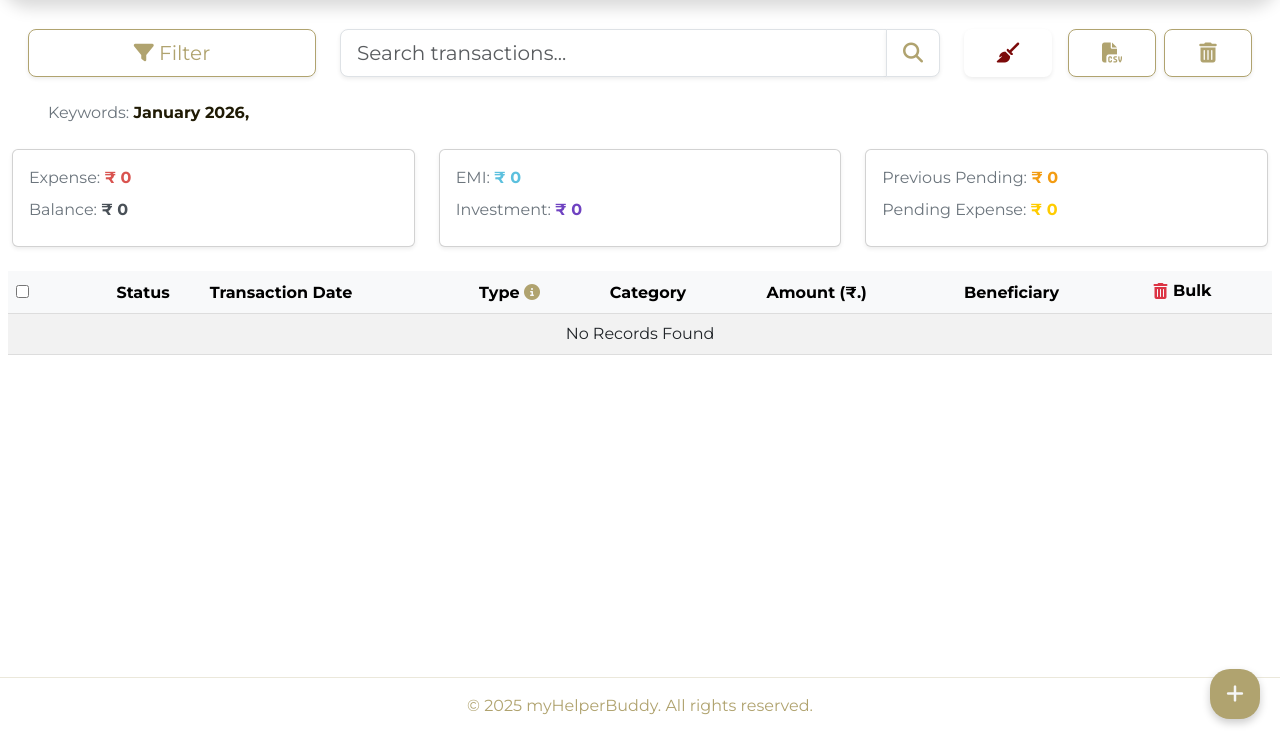
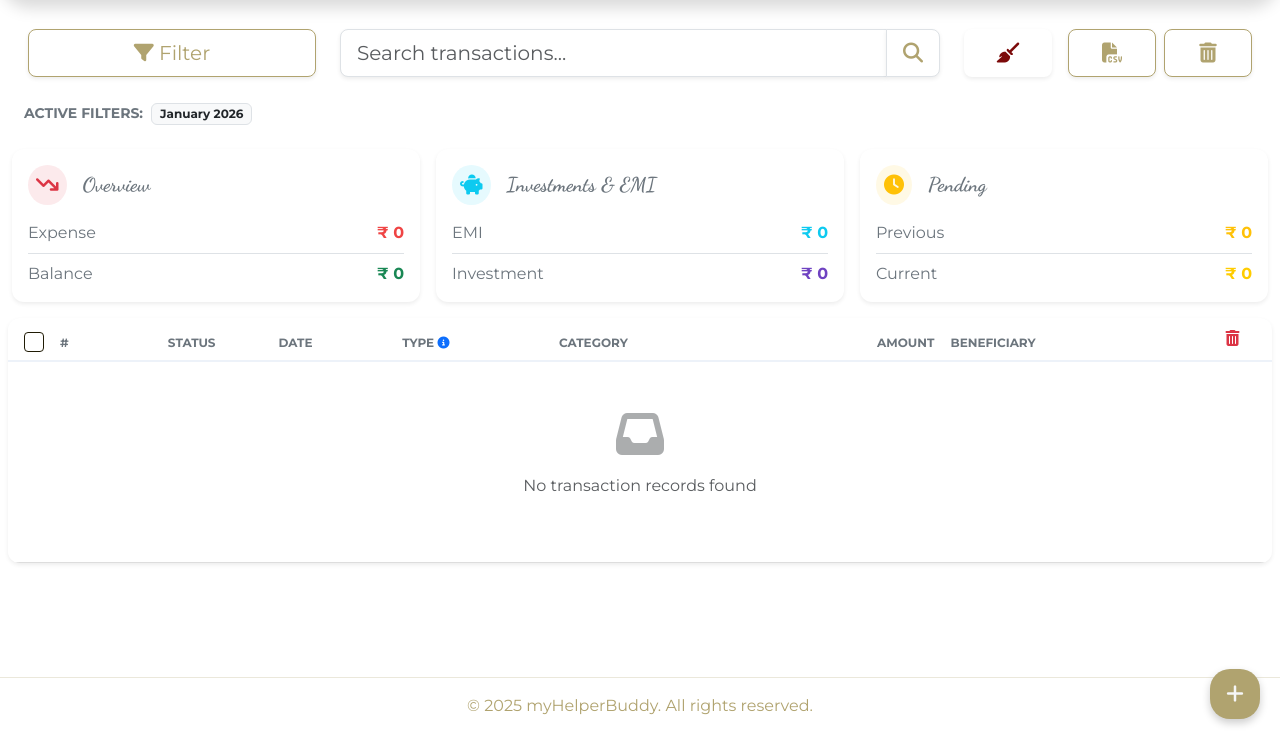
Before and after one commit to goodluckyash04/myHelperBuddy, a Django app: page /transaction-detail/ in a window 1280 px wide. Shown: the part 61-800 px from the top of the page. Run offline with Django 4.2, Linux system fonts and the light colour scheme; the visitor is signed in with stand-in values (Sample User, id 1); data comes from the database, SQL or seed files in the repository; some libraries are stand-ins or nearby versions; some web fonts are replaced.

Commit message:
txn detail module enhanced

```diff
--- a/accounts/templates/transaction/transactionDetails.html
+++ b/accounts/templates/transaction/transactionDetails.html
@@ -6,23 +6,27 @@
 
 <!-- Keyword Display -->
 {% if key %}
-    <p class="mt-3 ms-5 text-secondary">Keyword : <b><span id="key" style="color: var(--primary-dark);">{{ key }}</span></b></p>
+    <div class="px-4 mt-3">
+        <span class="text-secondary small text-uppercase fw-bold">Active Filter:</span>
+        <span class="badge bg-primary-subtle text-primary border border-primary-subtle ms-2">{{ key }}</span>
+    </div>
 {% elif data %}
-    <p class="mt-3 ms-5 text-secondary">Keywords:
+    <div class="px-4 mt-3">
+        <span class="text-secondary small text-uppercase fw-bold">Active Filters:</span>
         {% for j, i in data.items %}
             {% if i != "" %}
                 {% if j == "type" %}
                     {% for item in i %}
-                        <b><span id="key" style="color: var(--primary-dark);">{{ item }},</span></b>
+                        <span class="badge bg-light text-dark border ms-1">{{ item }}</span>
                     {% endfor %}
                 {% else %}
-                    <b><span id="key" style="color: var(--primary-dark);">{{ i }},</span></b>
+                    <span class="badge bg-light text-dark border ms-1">{{ i }}</span>
                 {% endif %}
             {% endif %}
         {% endfor %}
-    </p>
+    </div>
 {% else %}
-    <span id="key" class="text-success visually-hidden">mhb_transactions</span>
+    <span id="key" class="visually-hidden">mhb_transactions</span>
 {% endif %}
 
 <!-- Transaction summary Table -->
--- a/accounts/templates/transaction/transaction_detail_table.html
+++ b/accounts/templates/transaction/transaction_detail_table.html
@@ -1,64 +1,92 @@
 <!-- Table with Data -->
-<div class="table-responsive mx-2" style="max-height: 370px; overflow-y: auto; overflow-x: auto;">
+<!-- Table with Data -->
+<div class="card border-0 shadow-sm mx-2 mt-3" style="border-radius: 12px; overflow: hidden;">
+    <div class="table-responsive" style="max-height: 450px; overflow-y: auto;">
         <form method="POST" action="/delete-transaction/">
             {% csrf_token %}
-        <table class="table table-striped table-hover" id="myTable">
-            <thead class="table-light sticky-top">
+            <table class="table table-hover align-middle mb-0" id="myTable">
+                <thead class="bg-light sticky-top" style="z-index: 1;">
                     <tr>
-                    <th><input type="checkbox" id="select-all-checkbox" onChange="selectMultiple()"></th>
-                    <th></th>
-                    <th class="text-center">Status</th>
-                    <th>Transaction Date</th>
-                    <th>Type&nbsp;<i class="fa-solid fa-circle-info" style="color: var(--primary);" onClick="hiddendiscription()"></i></th>
-                    <th>Category</th>
-                    <th>Amount (₹.)</th>
-                    <th scope="col"  >Beneficiary</th>
-                    <th id="th-desc" hidden="true" >Description</th>
-                    <!-- <th >Manage</th> -->
-                    <th ><button class="btn p-0" type="submit"><i class="fa-solid fa-trash-alt" style="color: #dc3545;"></i></button> Bulk</th>
+                        <th class="ps-3" width="40"><input type="checkbox" class="form-check-input" id="select-all-checkbox" onChange="selectMultiple()"></th>
+                        <th class="text-secondary text-uppercase fw-bold" style="font-size: 0.75rem;">#</th>
+                        <th class="text-center text-secondary text-uppercase fw-bold" style="font-size: 0.75rem;">Status</th>
+                        <th class="text-secondary text-uppercase fw-bold" style="font-size: 0.75rem;">Date</th>
+                        <th class="text-secondary text-uppercase fw-bold" style="font-size: 0.75rem;">Type <i class="fa-solid fa-circle-info text-primary cursor-pointer" onClick="hiddendiscription()" title="Toggle Description"></i></th>
+                        <th class="text-secondary text-uppercase fw-bold" style="font-size: 0.75rem;">Category</th>
+                        <th class="text-end text-secondary text-uppercase fw-bold" style="font-size: 0.75rem;">Amount</th>
+                        <th class="text-secondary text-uppercase fw-bold" style="font-size: 0.75rem;">Beneficiary</th>
+                        <th id="th-desc" hidden="true" class="text-secondary text-uppercase fw-bold" style="font-size: 0.75rem;">Description</th>
+                        <th class="text-center text-secondary text-uppercase fw-bold" style="font-size: 0.75rem;">
+                            <button class="btn btn-link p-0 text-danger" type="submit" title="Delete Selected">
+                                <i class="fa-solid fa-trash-can"></i>
+                            </button>
+                        </th>
                     </tr>
                 </thead>
-            <tbody>
+                <tbody class="border-top-0">
                     {% if transaction_data %}
                         {% for i in transaction_data %}
                             <tr>
-                            <td><input type="checkbox" name="record_ids" value="{{ i.id }}"></td>
-                            <td>{{ forloop.counter }}</td>
+                                <td class="ps-3"><input type="checkbox" class="form-check-input" name="record_ids" value="{{ i.id }}"></td>
+                                <td class="text-muted">{{ forloop.counter }}</td>
                                 <td class="text-center">
-                                <a href="/update-transaction-status/{{ i.id }}">
+                                    <a href="/update-transaction-status/{{ i.id }}" class="text-decoration-none" title="Toggle Status">
                                         {% if i.status == 'Completed' %}
-                                        <i class="fa-solid fa-circle-check text-success"></i>
+                                            <span class="badge bg-soft-success text-success rounded-pill px-2">
+                                                <i class="fa-solid fa-check me-1"></i> Paid
+                                            </span>
                                         {% else %}
-                                        <i class="fa-solid fa-circle-exclamation text-warning"></i>
+                                            <span class="badge bg-soft-warning text-warning rounded-pill px-2">
+                                                <i class="fa-solid fa-clock me-1"></i> Pending
+                                            </span>
                                         {% endif %}
                                     </a>
                                 </td>
-                            <td>{{ i.date }}</td>
-                            <td><a href="#" class="text-decoration-none" style="color: var(--primary-dark-secondary);" data-bs-toggle="modal" data-bs-target="#editExpenseModal" onclick="openModalAndGetExpense('{{ i.id }}')">{{ i.type }}</a></td>
-                            <td>{{ i.category }}</td>
-                            <td class="">{{ i.amount | floatformat:2 }}</td>
-                            <td>{{ i.beneficiary }}</td>
-                            <td class="td-desc" hidden>{{ i.description }}</td>
+                                <td><span class="text-dark fw-medium">{{ i.date|date:"d M Y" }}</span></td>
+                                <td>
+                                    <a href="#" class="text-decoration-none fw-bold" style="color: var(--primary);"
+                                       data-bs-toggle="modal" data-bs-target="#editExpenseModal"
+                                       onclick="openModalAndGetExpense('{{ i.id }}')">
+                                       {{ i.type }}
+                                    </a>
+                                </td>
+                                <td><span class="badge bg-light text-dark border">{{ i.category }}</span></td>
+                                <td class="text-end fw-bold font-monospace">₹{{ i.amount | floatformat:2 }}</td>
+                                <td>{{ i.beneficiary|default:"-" }}</td>
+                                <td class="td-desc small text-muted" hidden>{{ i.description }}</td>
 
-                            <!-- <td><a href="#" data-bs-toggle="modal" data-bs-target="#editExpenseModal" onclick="openModalAndGetExpense({{ i.id }})"><i class="fa-solid fa-pencil-alt" style="color: #007bff;"></i></a></td> -->
-
-                            <td >
+                                <td class="text-center">
                                   <button
                                     type="button"
-                                class="btn custom-btn-danger border-0 btn-sm "
+                                    class="btn btn-sm btn-icon btn-ghost-danger rounded-circle"
                                     data-bs-toggle="modal"
                                     data-bs-target="#confirmModal"
-                                style="background: None;"
+                                    title="Delete Transaction"
                                     data-url="/delete-transaction/{{ i.id }}">
-                                <i class="fa-solid fa-trash-alt" style="color: #dc3545;"></i>
+                                    <i class="fa-solid fa-trash-can"></i>
                                   </button>
                                 </td>
                             </tr>
                         {% endfor %}
                     {% else %}
-                    <tr><td colspan="10" class="text-center">No Records Found</td></tr>
+                        <tr>
+                            <td colspan="10" class="text-center py-5 text-muted">
+                                <i class="fa-solid fa-inbox fa-3x mb-3 opacity-50"></i>
+                                <p>No transaction records found</p>
+                            </td>
+                        </tr>
                     {% endif %}
                 </tbody>
             </table>
         </form>
     </div>
+</div>
+
+<style>
+    .bg-soft-success { background-color: rgba(16, 185, 129, 0.1) !important; }
+    .bg-soft-warning { background-color: rgba(245, 158, 11, 0.1) !important; }
+    .btn-ghost-danger { color: #dc3545; transition: all 0.2s; }
+    .btn-ghost-danger:hover { background-color: rgba(220, 53, 69, 0.1); }
+    .table thead th { border-bottom: 2px solid #edf2f9; }
+    .cursor-pointer { cursor: pointer; }
+</style>
--- a/accounts/templates/transaction/transaction_summary.html
+++ b/accounts/templates/transaction/transaction_summary.html
@@ -1,33 +1,84 @@
 
 <!-- Summary Section (Responsive Card Layout) -->
 <div class="container-fluid mt-4">
-    <div class="row">
-
-      <div class="col-12 col-md-6 col-lg-4 mb-4">
-            <div class="card shadow-sm h-100">
-                <div class="card-body">
-                    <p class="fs-6 text-secondary mb-2">Expense: <b><span  style="color: #d9534f;">₹ {{ transaction_calculation.expense }}</span></b></p>
-                    <p class="fs-6 text-secondary mb-2">Balance: <b><span style="color: #495057;">₹ {{ transaction_calculation.total }}</span></b></p>
+    <div class="row g-3">
+        <!-- Income/Expense Stats -->
+        <div class="col-12 col-md-6 col-lg-4">
+            <div class="card shadow-sm border-0 h-100 dashboard-card">
+                <div class="card-body p-3">
+                    <div class="d-flex align-items-center mb-3">
+                        <div class="icon-box bg-light-danger text-danger rounded-circle p-2 me-3">
+                            <i class="fa-solid fa-arrow-trend-down fa-lg"></i>
+                        </div>
+                        <h5 class="card-title mb-0 text-secondary" style="font-family: 'Dancing Script'; font-weight: bold;">Overview</h5>
+                    </div>
+                    <div class="d-flex justify-content-between mb-2 border-bottom pb-2">
+                        <span class="text-secondary">Expense</span>
+                        <span class="fw-bold" style="color: #EF4444;">₹ {{ transaction_calculation.expense }}</span>
+                    </div>
+                    <div class="d-flex justify-content-between">
+                        <span class="text-secondary">Balance</span>
+                        <span class="fw-bold text-success">₹ {{ transaction_calculation.total }}</span>
+                    </div>
                 </div>
             </div>
         </div>
 
-        <div class="col-12 col-md-6 col-lg-4 mb-4">
-          <div class="card shadow-sm h-100">
-              <div class="card-body">
-                <p class="fs-6 text-secondary mb-2">EMI: <b><span style="color: #5bc0de;">₹ {{ transaction_calculation.emi }}</span></b></p>
-                <p class="fs-6 text-secondary mb-2">Investment: <b><span style="color: #6f42c1;">₹ {{ transaction_calculation.investment }}</span></b></p>
-              </div>
-          </div>
+        <!-- Investments & EMI -->
+        <div class="col-12 col-md-6 col-lg-4">
+            <div class="card shadow-sm border-0 h-100 dashboard-card">
+                <div class="card-body p-3">
+                    <div class="d-flex align-items-center mb-3">
+                        <div class="icon-box bg-light-info text-info rounded-circle p-2 me-3">
+                            <i class="fa-solid fa-piggy-bank fa-lg"></i>
+                        </div>
+                        <h5 class="card-title mb-0 text-secondary" style="font-family: 'Dancing Script'; font-weight: bold;">Investments & EMI</h5>
+                    </div>
+                    <div class="d-flex justify-content-between mb-2 border-bottom pb-2">
+                        <span class="text-secondary">EMI</span>
+                        <span class="fw-bold text-info">₹ {{ transaction_calculation.emi }}</span>
+                    </div>
+                    <div class="d-flex justify-content-between">
+                        <span class="text-secondary">Investment</span>
+                        <span class="fw-bold" style="color: #6f42c1;">₹ {{ transaction_calculation.investment }}</span>
+                    </div>
+                </div>
+            </div>
       </div>
 
-        <div class="col-12 col-md-6 col-lg-4 mb-4">
-            <div class="card shadow-sm h-100">
-                <div class="card-body">
-                    <p class="fs-6 text-secondary mb-2">Previous Pending: <b><span style="color: #f39c12;">₹ {{ transaction_calculation.previous_pending }}</span></b></p>
-                    <p class="fs-6 text-secondary mb-2">Pending Expense: <b><span style="color: #ffcc00;">₹ {{ transaction_calculation.pending_amount }}</span></b></p>
+        <!-- Pending Stats -->
+        <div class="col-12 col-md-6 col-lg-4">
+            <div class="card shadow-sm border-0 h-100 dashboard-card">
+                <div class="card-body p-3">
+                    <div class="d-flex align-items-center mb-3">
+                        <div class="icon-box bg-light-warning text-warning rounded-circle p-2 me-3">
+                            <i class="fa-solid fa-clock fa-lg"></i>
+                        </div>
+                        <h5 class="card-title mb-0 text-secondary" style="font-family: 'Dancing Script'; font-weight: bold;">Pending</h5>
+                    </div>
+                    <div class="d-flex justify-content-between mb-2 border-bottom pb-2">
+                        <span class="text-secondary">Previous</span>
+                        <span class="fw-bold text-warning">₹ {{ transaction_calculation.previous_pending }}</span>
+                    </div>
+                    <div class="d-flex justify-content-between">
+                        <span class="text-secondary">Current</span>
+                        <span class="fw-bold" style="color: #ffcc00;">₹ {{ transaction_calculation.pending_amount }}</span>
+                    </div>
                 </div>
             </div>
         </div>
     </div>
-  </div>
+</div>
+
+<style>
+.dashboard-card {
+    transition: transform 0.2s;
+    border-radius: 12px;
+}
+.dashboard-card:hover {
+    transform: translateY(-5px);
+}
+.bg-light-danger { background-color: rgba(220, 53, 69, 0.1); }
+.bg-light-info { background-color: rgba(13, 202, 240, 0.1); }
+.bg-light-warning { background-color: rgba(255, 193, 7, 0.1); }
+</style>
```
Lines whose indentation alone changed are shown as unchanged.
